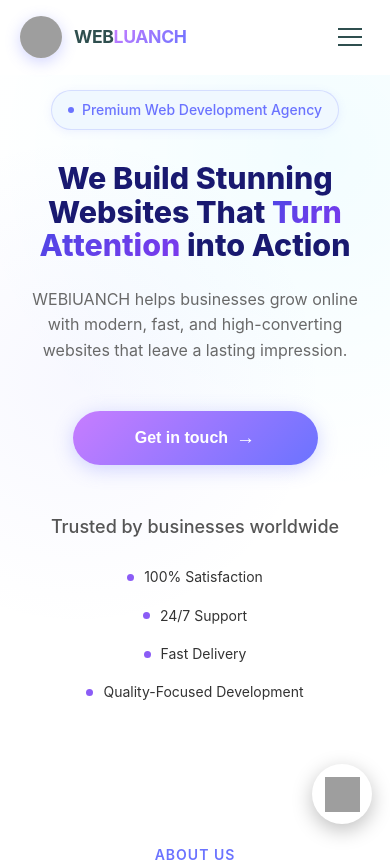
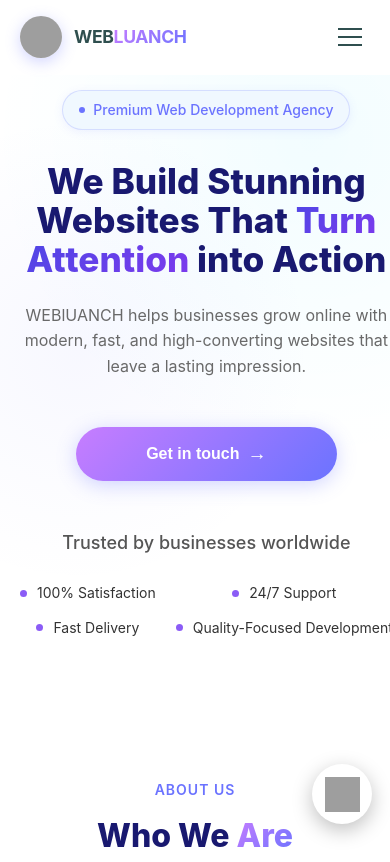
Before and after one commit to shehanaa56-beep/WebLuanch, a React (Create React App) app: page / in a window 390 px wide. Shown: the top 862 px of the page. Built offline with nearby package versions, Linux system fonts and the light colour scheme; grey boxes are pictures that could not be loaded.

Commit message:
Fix hero trust section: 2 items per row on mobile

```diff
--- a/src/components/Hero.css
+++ b/src/components/Hero.css
@@ -171,7 +171,9 @@
 
 @media (max-width: 600px) {
   .trust-features {
-    grid-template-columns: 1fr;
+    grid-template-columns: repeat(2, 1fr);
+    column-gap: 40px;
+    row-gap: 12px;
   }
 
   .feature {
@@ -179,9 +181,8 @@
     font-size: 14px;
   }
 }
-
-@media (max-width: 480px) {
-  .hero-headline {
-    font-size: 1.9rem;
+@media (max-width: 400px) {
+  .trust-features {
+    column-gap: 20px;
   }
 }
```
